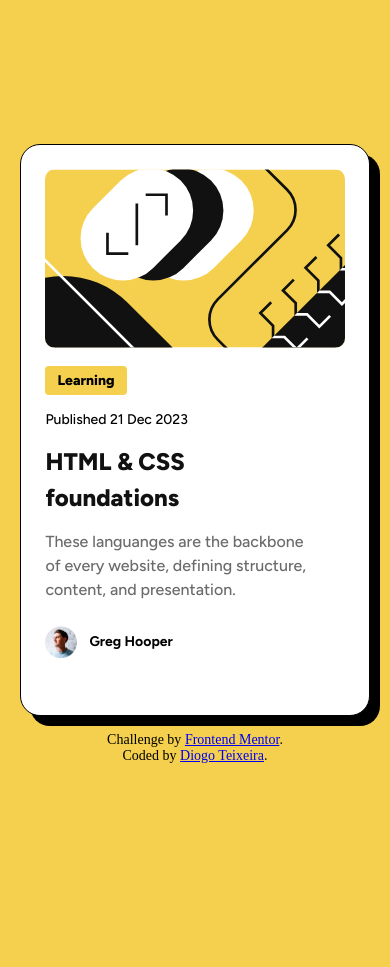
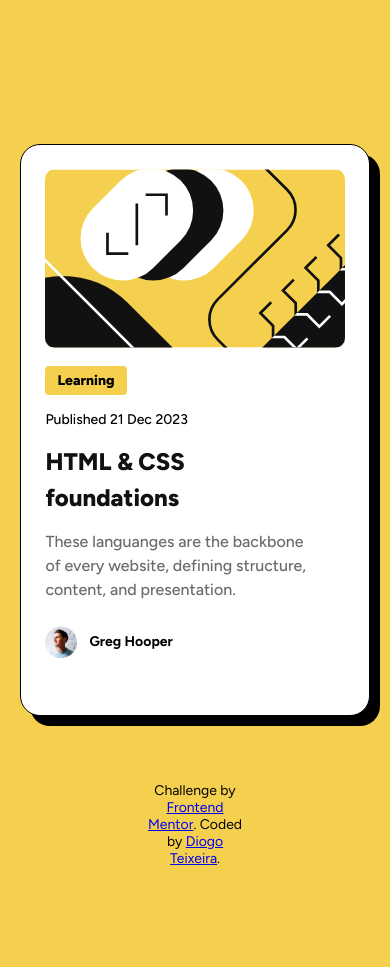
Before and after one commit to diogoateixeirasu/blog-preview-card-main, a plain HTML site: page index.html in a window 390 px wide. Before the commit the page ends 860 px from the top, so only its background shows below. Drawn offline with Linux system fonts and the light colour scheme.

Commit message:
change the footer for smartphone view

```diff
--- a/styles.css
+++ b/styles.css
@@ -146,7 +146,9 @@ body {
 
 }
 footer {
-  padding: 50px;
+    font-family: "Figtree";
+    src: url(./assets/fonts/static/Figtree-ExtraBold.ttf);
+  padding: 100px;
   text-align: center;
   font-size: 14px;
 }
```
